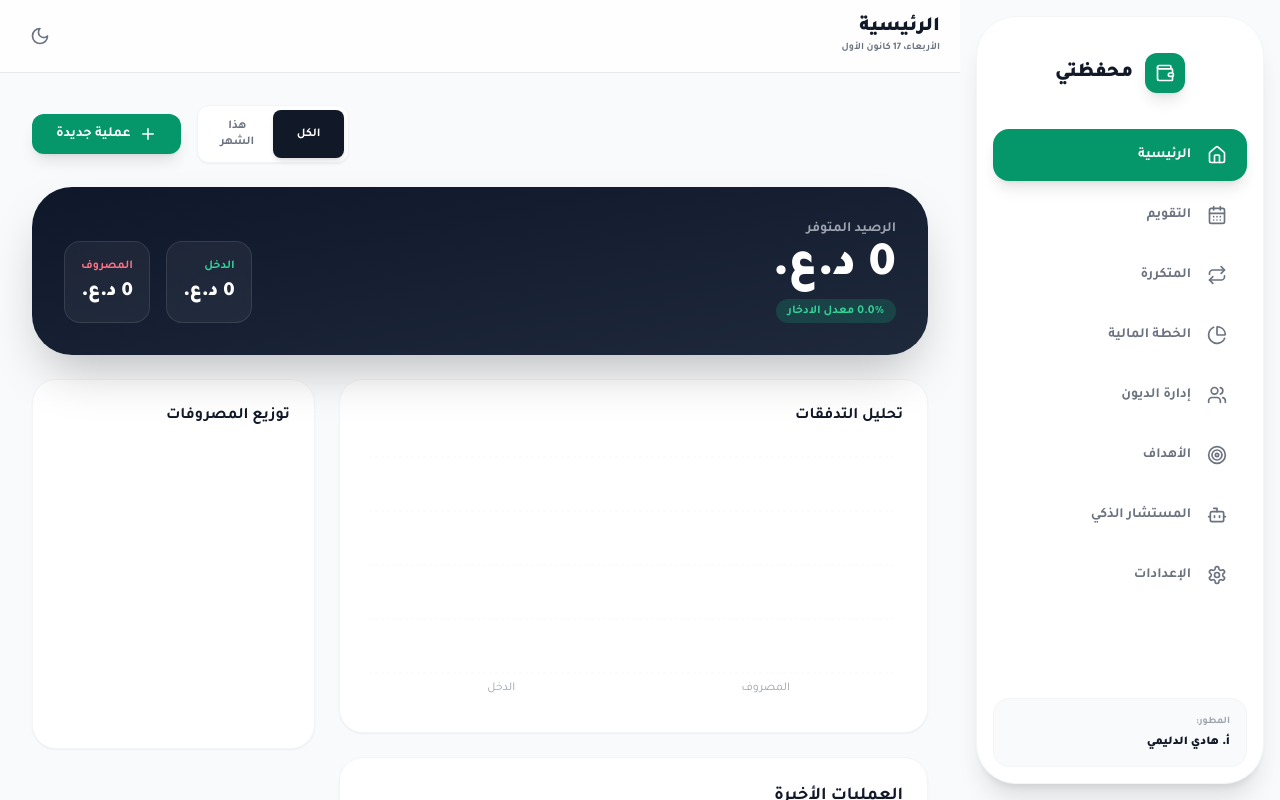
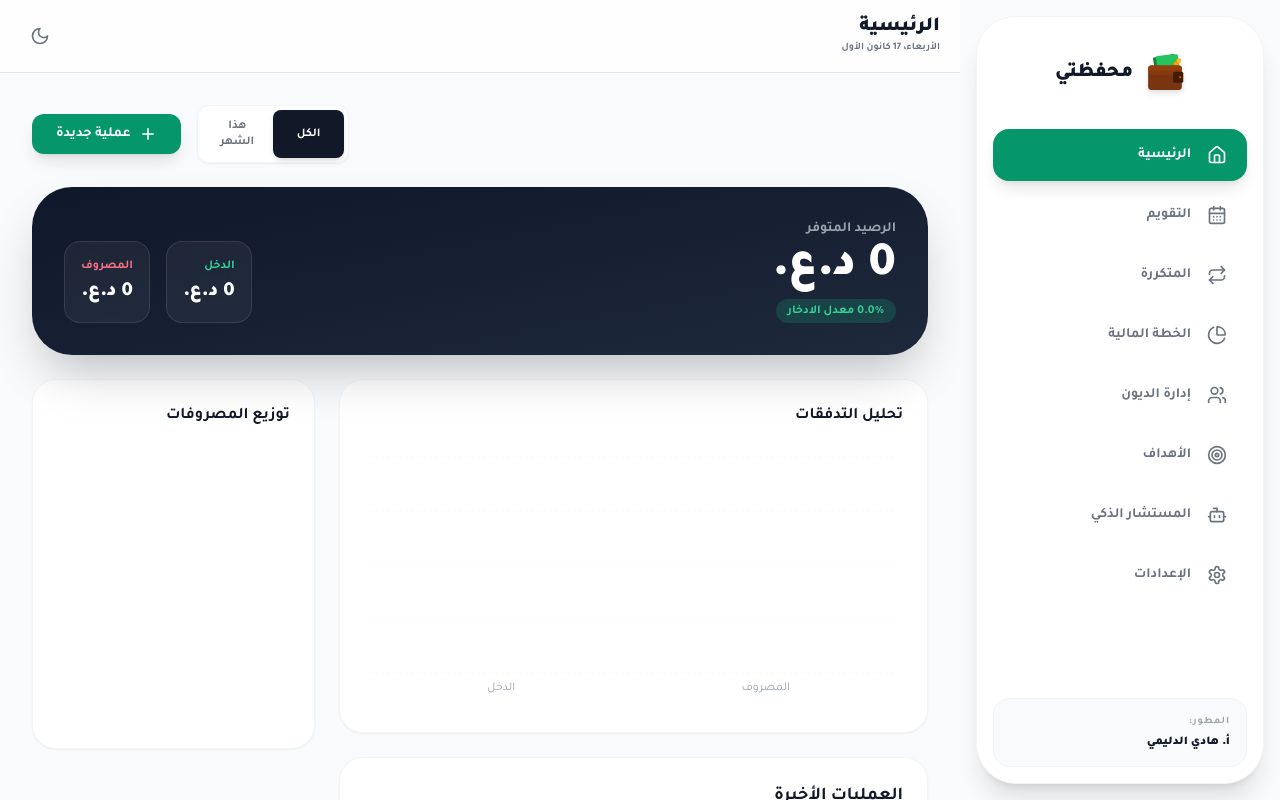
Before and after one commit to hadisalh/MyWallet, a React (Vite) app: page / in a window 1280 px wide. Built offline with nearby package versions, Linux system fonts and the light colour scheme.

Commit message:
feat: Update app icon and theme color
Replaces the static favicon with an SVG and updates the theme color to a slightly brighter green. This improves the visual appeal and provides a more modern look.

```diff
--- /dev/null
+++ b/components/BrandWalletIcon.tsx
@@ -0,0 +1,33 @@
+import React from 'react';
+
+export const BrandWalletIcon: React.FC<{ size?: number; className?: string }> = ({ size = 48, className = "" }) => {
+  return (
+    <svg
+      width={size}
+      height={size}
+      viewBox="0 0 512 512"
+      fill="none"
+      xmlns="http://www.w3.org/2000/svg"
+      className={className}
+    >
+      {/* الأوراق النقدية الخضراء */}
+      <rect x="100" y="60" width="280" height="160" rx="15" fill="#15803d" transform="rotate(-10 100 60)" />
+      <rect x="140" y="40" width="280" height="160" rx="15" fill="#22c55e" transform="rotate(-5 140 40)" />
+
+      {/* العملات الذهبية */}
+      <circle cx="400" cy="140" r="35" fill="#f59e0b" stroke="#d97706" strokeWidth="4" />
+      <circle cx="430" cy="100" r="30" fill="#fbbf24" stroke="#d97706" strokeWidth="4" />
+
+      {/* المحفظة البنية */}
+      <rect x="40" y="160" width="432" height="312" rx="40" fill="#78350f" />
+      <rect x="40" y="160" width="432" height="120" rx="40" fill="#92400e" opacity="0.5" />
+
+      {/* لسان المحفظة */}
+      <rect x="360" y="240" width="130" height="140" rx="20" fill="#451a03" />
+      <circle cx="450" cy="310" r="12" fill="#d97706" />
+
+      {/* تفاصيل الظل والعمق */}
+      <path d="M40 200C40 177.909 57.9086 160 80 160H432C454.091 160 472 177.909 472 200V220H40V200Z" fill="#92400e" />
+    </svg>
+  );
+};
--- a/components/Layout.tsx
+++ b/components/Layout.tsx
@@ -1,9 +1,10 @@
 import React, { useState, useEffect } from 'react';
 import { NavLink, Outlet, useLocation } from 'react-router-dom';
-import { Bell, Moon, Sun, Wallet, Download, Share, PlusSquare, X, Monitor, Smartphone, Apple, ShieldCheck, Star } from 'lucide-react';
+import { Moon, Sun, Download, Share, PlusSquare, Monitor, Smartphone, Apple, ShieldCheck } from 'lucide-react';
 import { useFinance } from '../context/FinanceContext';
 import { MENU_ITEMS } from '../constants';
 import { Modal } from './ui/Modal';
+import { BrandWalletIcon } from './BrandWalletIcon';
 
 export const Layout: React.FC = () => {
   const { settings, updateSettings, notifications } = useFinance();
@@ -15,15 +16,9 @@ export const Layout: React.FC = () => {
   const [isStandalone, setIsStandalone] = useState(false);
   const location = useLocation();
 
-  const unreadCount = notifications.filter(n => !n.read).length;
-
   useEffect(() => {
-    // شاشة الترحيب
     const splashTimer = setTimeout(() => {
       setShowSplash(false);
-
-      // إظهار نافذة التثبيت تلقائياً بعد ثانية من انتهاء شاشة الترحيب
-      // فقط إذا لم يكن التطبيق مثبتاً بالفعل
       setTimeout(() => {
         const standalone = window.matchMedia('(display-mode: standalone)').matches || (window.navigator as any).standalone;
         if (!standalone) {
@@ -32,14 +27,12 @@ export const Layout: React.FC = () => {
       }, 1500);
     }, 4000);
 
-    // التحقق من نوع الجهاز والبيئة
     const isIphone = /iPhone|iPad|iPod/.test(navigator.userAgent) && !(window as any).MSStream;
     setIsIOS(isIphone);
 
     const standalone = window.matchMedia('(display-mode: standalone)').matches || (window.navigator as any).standalone;
     setIsStandalone(standalone);
 
-    // تفعيل إمكانية التثبيت بناءً على الحدث الملتقط في index.tsx
     if (window.deferredPrompt) {
       setIsInstallable(true);
     }
@@ -63,9 +56,6 @@ export const Layout: React.FC = () => {
         setIsInstallable(false);
         setShowAutoInstallPopup(false);
       }
-    } else {
-      // إذا لم يكن هناك حدث (مثل iOS)، نترك النافذة مفتوحة لتظهر التعليمات اليدوية
-      // تم دمج التعليمات في النافذة التلقائية
     }
   };
 
@@ -97,18 +87,19 @@ export const Layout: React.FC = () => {
   return (
     <div className="flex h-[100dvh] bg-[#f8fafc] dark:bg-[#020617] overflow-hidden font-sans relative transition-colors duration-500">
 
-      {/* Splash Screen */}
+      {/* Splash Screen with Custom Icon */}
       <div className={`fixed inset-0 z-[100] bg-white dark:bg-[#020617] flex flex-col items-center justify-center transition-all duration-1000 ease-in-out ${showSplash ? 'opacity-100' : 'opacity-0 pointer-events-none'}`}>
          <div className="relative z-10 flex flex-col items-center justify-center text-center px-6">
-             <div className="w-28 h-28 bg-primary-600 rounded-[2.5rem] shadow-2xl flex items-center justify-center animate-[bounce_2s_infinite] mb-8 ring-8 ring-primary-50 dark:ring-primary-900/20">
-                <Wallet size={56} className="text-white" />
+             <div className="relative mb-8">
+                 <div className="absolute inset-0 bg-primary-500/20 blur-3xl rounded-full scale-150 animate-pulse"></div>
+                 <BrandWalletIcon size={120} className="relative z-10 drop-shadow-2xl animate-[bounce_2s_infinite]" />
              </div>
              <h1 className="text-5xl font-black text-gray-900 dark:text-white mb-2">محفظتي</h1>
              <p className="text-primary-600 text-sm font-bold tracking-[0.3em] uppercase mb-12">الإدارة المالية الذكية</p>
 
              <div className="mt-10 animate-fadeIn delay-700">
                 <div className="h-[1px] w-20 bg-gray-200 dark:bg-gray-800 mx-auto mb-6"></div>
-                <p className="text-gray-400 dark:text-gray-500 text-xs font-medium mb-2">تطوير وإشراف</p>
+                <p className="text-gray-400 dark:text-gray-500 text-[10px] font-bold mb-2 uppercase tracking-widest">تطوير وإشراف</p>
                 <h2 className="text-xl font-black text-gray-800 dark:text-gray-200">أ. هادي الدليمي</h2>
                 <div className="flex items-center justify-center gap-2 mt-3 text-emerald-500">
                     <ShieldCheck size={16} />
@@ -121,9 +112,7 @@ export const Layout: React.FC = () => {
       {/* Sidebar (Desktop) */}
       <aside className="hidden lg:flex flex-col w-72 m-4 rounded-[2.5rem] bg-white dark:bg-[#0f172a] border border-gray-100 dark:border-white/5 shadow-xl relative z-30">
         <div className="h-28 flex items-center justify-center gap-3">
-            <div className="w-10 h-10 rounded-xl bg-primary-600 flex items-center justify-center text-white shadow-lg">
-                <Wallet className="w-5 h-5" />
-            </div>
+            <BrandWalletIcon size={40} className="drop-shadow-md" />
             <span className="text-xl font-black dark:text-white">محفظتي</span>
         </div>
 
@@ -139,9 +128,9 @@ export const Layout: React.FC = () => {
           })}
         </nav>
 
-        <div className="p-4 space-y-3">
+        <div className="p-4">
             <div className="p-4 bg-gray-50 dark:bg-gray-800/50 rounded-2xl border border-gray-100 dark:border-gray-700">
-                <p className="text-[10px] text-gray-400 font-bold mb-1">المطور:</p>
+                <p className="text-[10px] text-gray-400 font-bold mb-1 uppercase tracking-widest">المطور:</p>
                 <p className="text-xs font-black dark:text-white">أ. هادي الدليمي</p>
             </div>
         </div>
@@ -181,20 +170,21 @@ export const Layout: React.FC = () => {
         </div>
       </nav>
 
-      {/* Automatic Install Modal (Smart Banner) */}
+      {/* Automatic Install Modal with Brand Icon */}
       <Modal isOpen={showAutoInstallPopup} onClose={() => setShowAutoInstallPopup(false)} title="ثبّت التطبيق الآن">
         <div className="space-y-6 text-center py-2">
             <div className="flex justify-center relative">
-                 <div className="absolute -top-2 -right-2 bg-yellow-400 text-gray-900 text-[10px] font-black px-2 py-1 rounded-full animate-bounce shadow-md">توصية هادي</div>
-                 <div className="w-24 h-24 bg-gradient-to-br from-primary-500 to-primary-700 rounded-[2rem] flex items-center justify-center shadow-2xl transform rotate-3 ring-4 ring-primary-50">
-                    <Wallet size={48} className="text-white" />
+                 <div className="absolute -top-2 -right-2 bg-yellow-400 text-gray-900 text-[10px] font-black px-2 py-1 rounded-full animate-bounce shadow-md z-20">توصية هادي</div>
+                 <div className="relative">
+                    <div className="absolute inset-0 bg-primary-500/10 blur-2xl rounded-full scale-125"></div>
+                    <BrandWalletIcon size={100} className="relative z-10 drop-shadow-xl transform rotate-3" />
                  </div>
             </div>
 
             <div>
                 <h3 className="text-2xl font-black text-gray-900 dark:text-white">تجربة أفضل بانتظارك!</h3>
-                <p className="text-gray-500 dark:text-gray-400 text-sm mt-2 leading-relaxed">
-                    قم بتثبيت تطبيق <b>"محفظتي"</b> على شاشتك الرئيسية للوصول السريع، والعمل بدون إنترنت، وتلقي تنبيهات الديون.
+                <p className="text-gray-500 dark:text-gray-400 text-sm mt-2 leading-relaxed px-4">
+                    قم بتثبيت تطبيق <b>"محفظتي"</b> على شاشتك الرئيسية للوصول السريع والعمل بدون إنترنت.
                 </p>
             </div>
 
@@ -207,28 +197,28 @@ export const Layout: React.FC = () => {
                         </div>
                         <ul className="space-y-3">
                             <li className="flex items-center gap-3 text-xs font-bold text-gray-700 dark:text-gray-300">
-                                <span className="w-6 h-6 rounded-full bg-white dark:bg-gray-800 flex items-center justify-center shadow-sm">1</span>
+                                <span className="w-6 h-6 rounded-full bg-white dark:bg-gray-800 flex items-center justify-center shadow-sm shrink-0">1</span>
                                 <span>اضغط على أيقونة <Share className="inline text-blue-500" size={14} /> (مشاركة) في Safari</span>
                             </li>
                             <li className="flex items-center gap-3 text-xs font-bold text-gray-700 dark:text-gray-300">
-                                <span className="w-6 h-6 rounded-full bg-white dark:bg-gray-800 flex items-center justify-center shadow-sm">2</span>
+                                <span className="w-6 h-6 rounded-full bg-white dark:bg-gray-800 flex items-center justify-center shadow-sm shrink-0">2</span>
                                 <span>اختر <PlusSquare className="inline text-emerald-500" size={14} /> "إضافة للشاشة الرئيسية"</span>
                             </li>
                         </ul>
                     </div>
                 ) : (
                     <div className="flex flex-col gap-3">
-                         <div className="flex items-center justify-center gap-4 text-gray-400 text-xs font-bold mb-2">
-                            <span className="flex items-center gap-1"><Smartphone size={14} /> أندرويد</span>
+                         <div className="flex items-center justify-center gap-4 text-gray-400 text-[10px] font-black uppercase tracking-widest mb-2">
+                            <span className="flex items-center gap-1"><Smartphone size={12} /> Android</span>
                             <span className="w-1 h-1 bg-gray-300 rounded-full"></span>
-                            <span className="flex items-center gap-1"><Monitor size={14} /> حاسوب</span>
+                            <span className="flex items-center gap-1"><Monitor size={12} /> Desktop</span>
                         </div>
                         <button
                             onClick={handleInstallNow}
                             className="w-full bg-primary-600 text-white font-black py-4 rounded-2xl shadow-xl shadow-primary-500/30 hover:bg-primary-700 active:scale-95 transition-all flex items-center justify-center gap-2 text-lg"
                         >
                             <Download size={22} />
-                            <span>تثبيت الآن مجاناً</span>
+                            <span>تثبيت التطبيق مجاناً</span>
                         </button>
                     </div>
                 )}
```
Also changed, not shown: index.html (+4 -2 lines).
